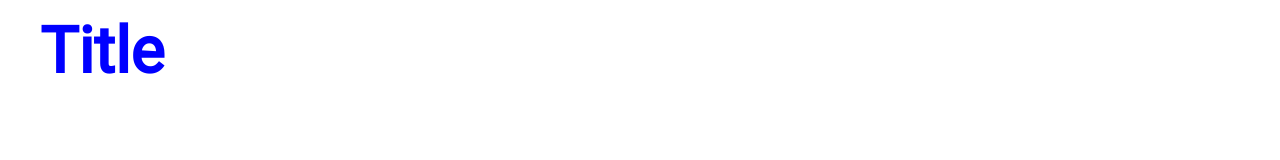
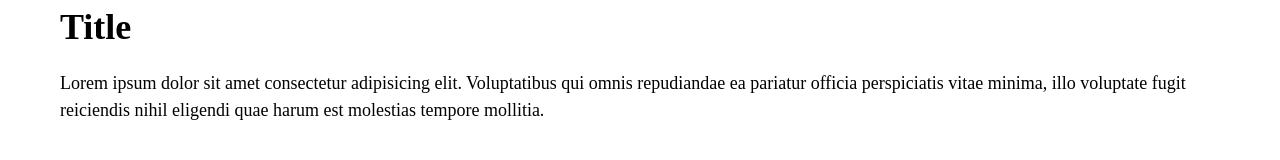
Before and after one commit to sergykt/my-webpack-template, a website built with webpack: page src/index.html in a window 1280 px wide. Built offline with nearby package versions, Linux system fonts and the light colour scheme.

Commit message:
webpack config

```diff
--- a/src/index.html
+++ b/src/index.html
@@ -5,7 +5,6 @@
   <meta charset="UTF-8">
   <meta name="viewport" content="width=device-width, initial-scale=1.0">
   <meta name="description" content="template description" />
-  <link rel="icon" href="resources/favicon.ico" />
   <title>Template</title>
 </head>
 
@@ -21,6 +20,9 @@
     <main class="main">
       <div class="container">
         <div class="hero">
+          Lorem ipsum dolor sit amet consectetur adipisicing elit. Voluptatibus qui omnis repudiandae ea pariatur
+          officia perspiciatis vitae minima, illo voluptate fugit reiciendis nihil eligendi quae harum est molestias
+          tempore mollitia.
         </div>
       </div>
     </main>
--- a/src/js/main.js
+++ b/src/js/main.js
@@ -1,3 +1,4 @@
 import './sprites'
 import './vendor';
+import './components';
 import '../scss/main.scss';
--- a/src/scss/_components.scss
+++ b/src/scss/_components.scss
@@ -1,2 +1 @@
 @import './components/header';
-@import './components/hero';
--- a/src/scss/_settings.scss
+++ b/src/scss/_settings.scss
@@ -1,7 +1,29 @@
+body {
+  font-size: 18px;
+  line-height: 1.5;
+  font-weight: 400;
+  font-style: normal;
+}
+
+.wrapper {
+  margin: 0;
+  padding: 0;
+  min-height: 100vh;
+  display: flex;
+  flex-direction: column;
+  overflow: hidden;
+}
+
+.main {
+  margin-top: var(--header-height);
+  flex: 1 1;
+}
+
 .container {
-  max-width: 1200px;
+  max-width: 1440px;
   margin: 0 auto;
-  padding: 15px;
+  padding: 0 var(--gutter);
+  box-sizing: border-box;
 }
 
 h1,
@@ -9,15 +31,20 @@ h2,
 h3,
 h4,
 h5,
-h6 {
+h6,
+p {
   margin: 0;
-  padding: 0;
 }
 
-body {
-  color: blue;
-  font-size: 32px;
-  user-select: none;
-  font-family: 'Roboto';
-  font-weight: 400;
+a {
+  text-decoration: none;
+  color: inherit;
 }
+
+* {
+  scroll-behavior: smooth;
+}
+
+:target {
+  scroll-margin-top: var(--header-height);
+}
--- a/src/scss/_vars.scss
+++ b/src/scss/_vars.scss
@@ -0,0 +1,21 @@
+:root {
+  --header-height: 100px;
+  --gutter: 60px;
+
+  @media (max-width: 1023.9px) {
+    --gutter: 30px;
+  }
+
+  @media (max-width: 767.9px) {
+    --gutter: 20px;
+  }
+
+
+  @media (max-width: 1400px) {
+    --header-height: 70px;
+  }
+
+  --background-color: #101010;
+  --white: #FFFFFF;
+  --black: #000000;
+}
--- a/src/scss/components/_header.scss
+++ b/src/scss/components/_header.scss
@@ -0,0 +1,7 @@
+.header {
+  position: fixed;
+  top: 0;
+  left: 0;
+  width: 100%;
+  height: var(--header-height);
+}
--- a/src/scss/components/_hero.scss
+++ /dev/null
@@ -1,5 +0,0 @@
-.hero {
-  &__img {
-    width: 1000px;
-  }
-}
--- a/webpack.config.js
+++ b/webpack.config.js
@@ -19,7 +19,7 @@ module.exports = (env, argv) => {
       clean: true,
     },
     resolve: {
-      extensions: ['.js', '.css', '.scss'],
+      extensions: ['.js', '.css', '.scss', '.svg'],
       alias: {
         '@svg': path.resolve(__dirname, 'src', 'img', 'svg'),
       },
```
Also changed, not shown: package.json (+7 -0 lines), src/scss/main.scss (+6 -6 lines), 1 other file.
